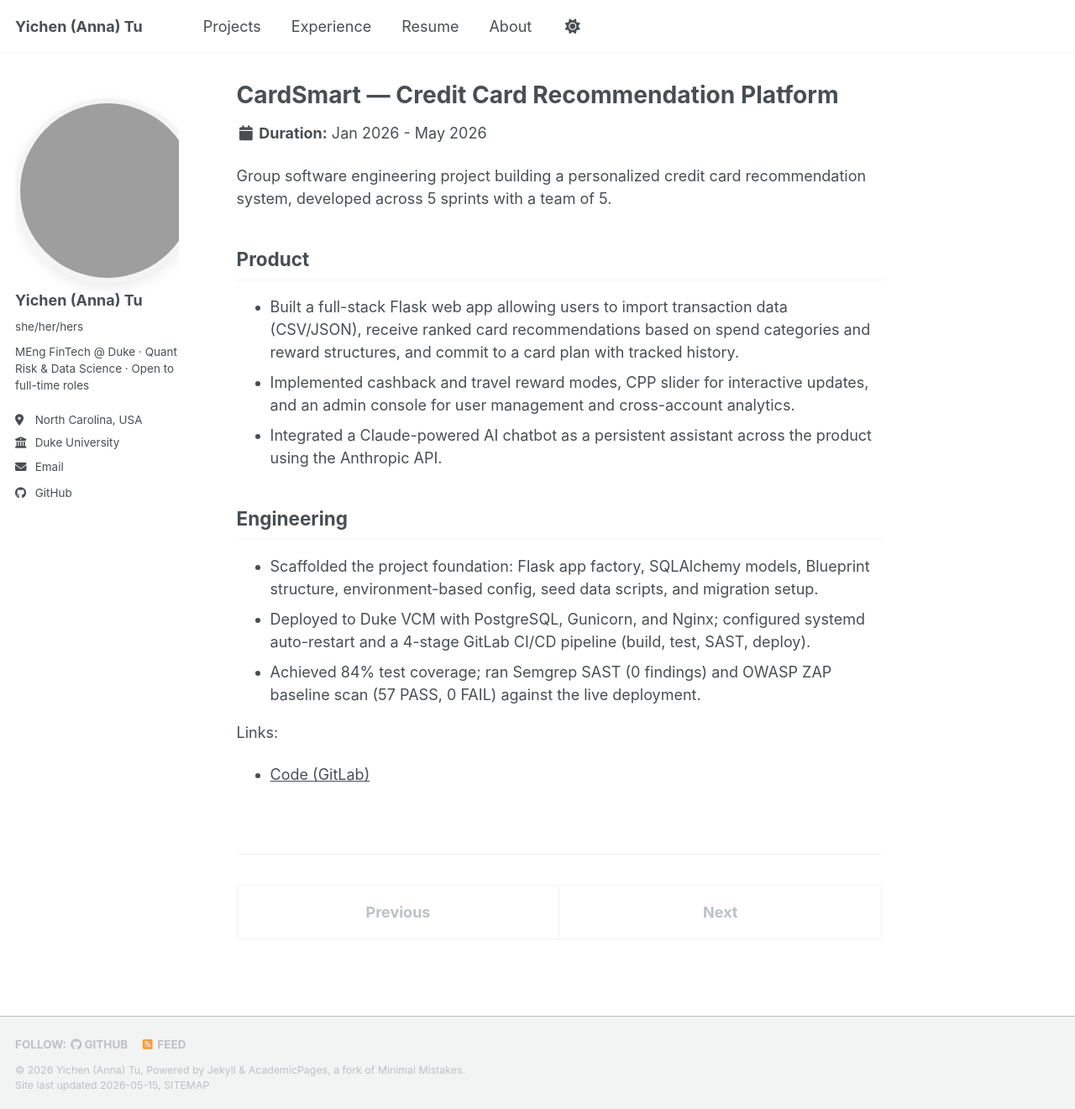
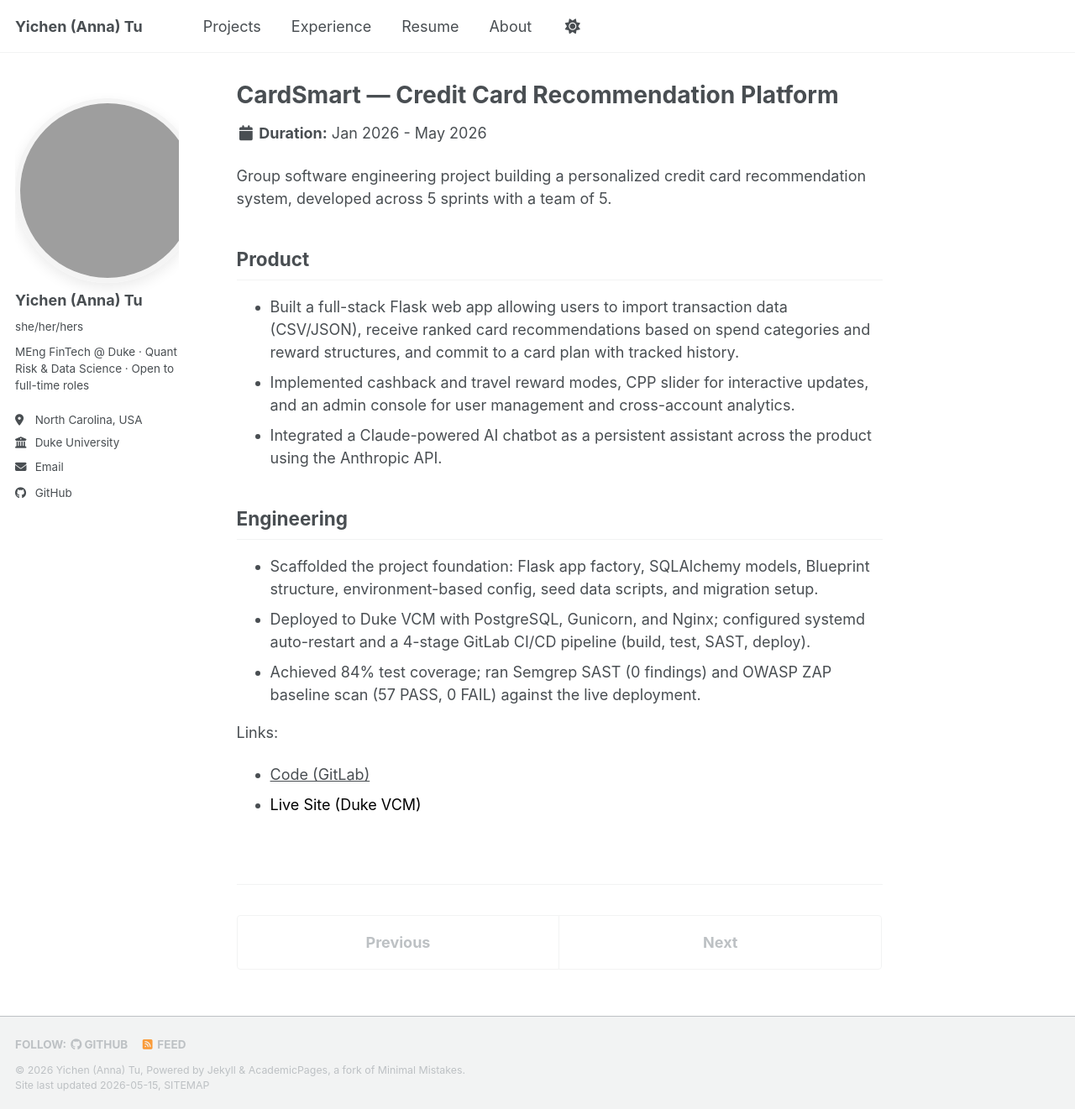
Before and after one commit to annatutuuu/annatutuuu.github.io, a Jekyll site: the page built from _portfolio/2026-03-01-credit-card-recommendation-platform.md, in a window 1280 px wide and 1321 px high. Shown: the whole window at 84% size. Built offline with Jekyll 4.4.1, drawn with Linux system fonts in a browser that asks for light colours; a script bundle is joined from its source files by our own code; library files that are not in the unit come from our copies.

Commit message:
Update CV PDFs and add Duke VCM project link

```diff
--- a/_portfolio/2026-03-01-credit-card-recommendation-platform.md
+++ b/_portfolio/2026-03-01-credit-card-recommendation-platform.md
@@ -26,3 +26,4 @@ Group software engineering project building a personalized credit card recommend
 
 Links:
 - [Code (GitLab)](https://gitlab.oit.duke.edu/hz362/512-pccrs)
+- <a href="http://vcm-53434.vm.duke.edu/" style="color: #000; text-decoration: none;">Live Site (Duke VCM)</a>
```
Also changed, not shown: 2 other files.
